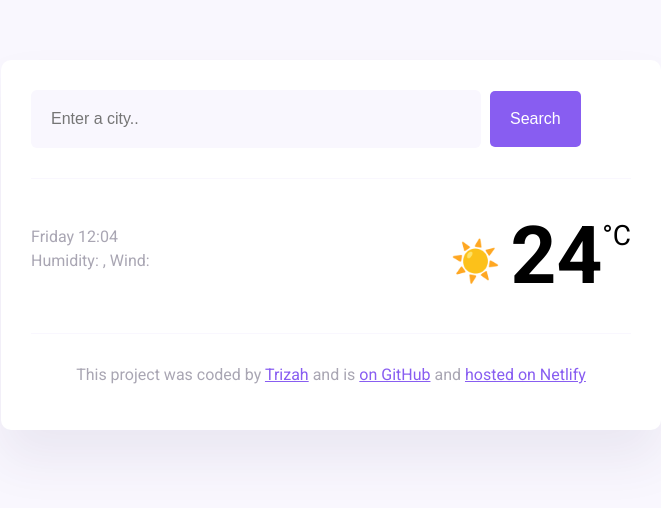
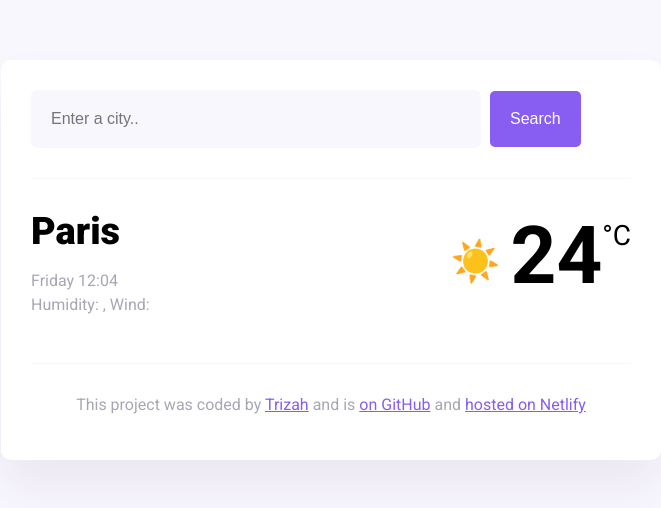
Before and after one commit to Trizah75/project5, a plain HTML site: page index.html in a window 1280 px wide. Shown: the whole page, without its empty margins (309-970 px from the left). Drawn offline with nearby package versions, Linux system fonts and the light colour scheme.

Commit message:
updated index.html

```diff
--- a/index.html
+++ b/index.html
@@ -30,7 +30,7 @@
       <main>
         <div class="current-weather">
           <div>
-            <h1 class="current-city" id="current-city"></h1>
+            <h1 class="current-city" id="current-city">Paris</h1>
             <p class="current-details">
               <span id="current-date"></span><span id="descrption"></span><br />
               Humidity: <strong id="humidity"></strong>, Wind:
```
